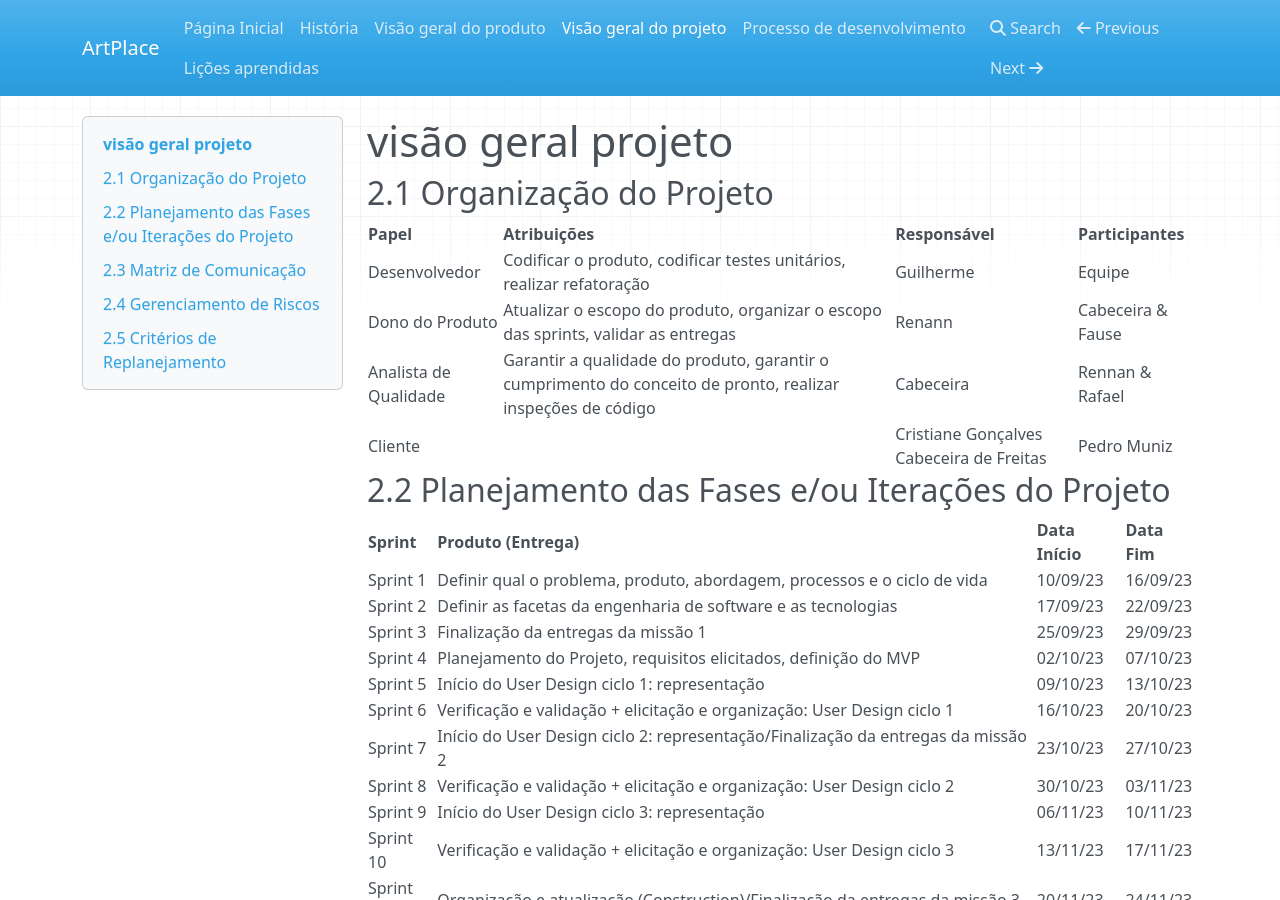
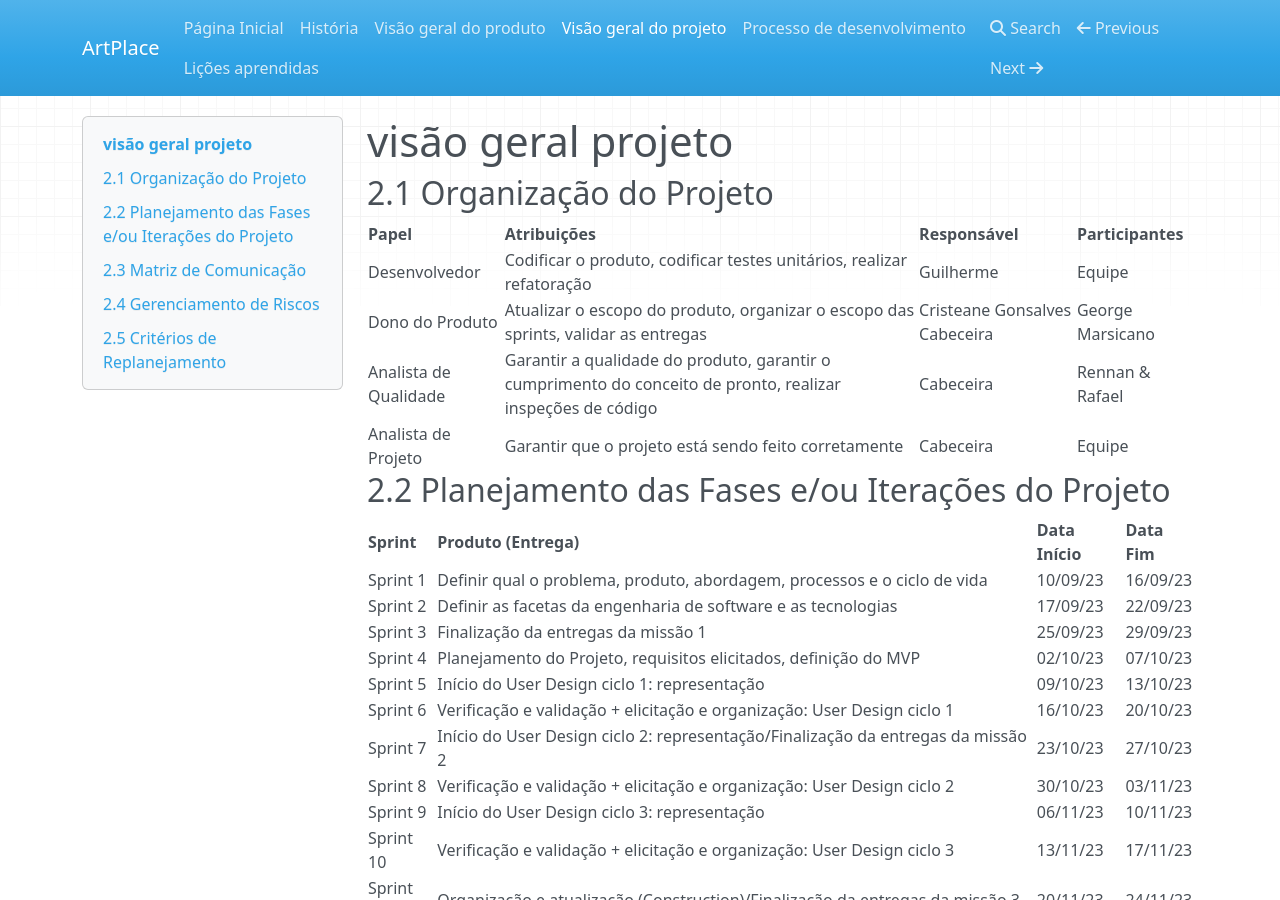
Before and after one commit to mdsreq-fga-unb/2023.2-ArtPlace, an MkDocs documentation site: the page built from docs/projeto.md, in a window 1280 px wide and 900 px high. Built offline with MkDocs 1.6.1, drawn with Linux system fonts in a browser that asks for light colours; nearby versions of some CDN libraries.

Commit message:
Arrumando visão do projeto

```diff
--- a/docs/projeto.md
+++ b/docs/projeto.md
@@ -5,9 +5,10 @@
 | Papel                    | Atribuições                                               | Responsável                           | Participantes                 |
 |--------------------------|----------------------------------------------------------|---------------------------------------|------------------------------|
 | Desenvolvedor            | Codificar o produto, codificar testes unitários, realizar refatoração | Guilherme                            | Equipe                       |
-| Dono do Produto          | Atualizar o escopo do produto, organizar o escopo das sprints, validar as entregas | Renann                               | Cabeceira & Fause            |
+| Dono do Produto          | Atualizar o escopo do produto, organizar o escopo das sprints, validar as entregas | Cristeane Gonsalves Cabeceira                               | George Marsicano            |
 | Analista de Qualidade    | Garantir a qualidade do produto, garantir o cumprimento do conceito de pronto, realizar inspeções de código | Cabeceira                            | Rennan & Rafael              |
-| Cliente                  |                                                        | Cristiane Gonçalves Cabeceira de Freitas | Pedro Muniz                              |
+| Analista de Projeto      | Garantir que o projeto está sendo feito corretamente|  Cabeceira | Equipe|
+
 
 
 
```
